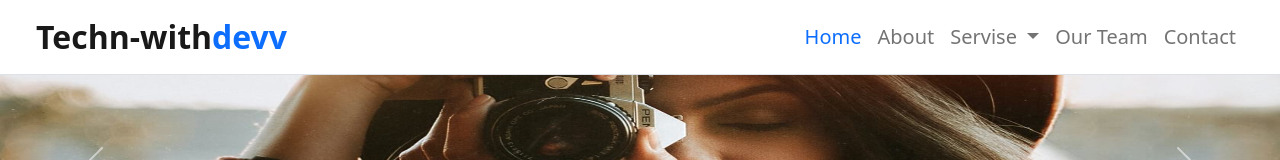
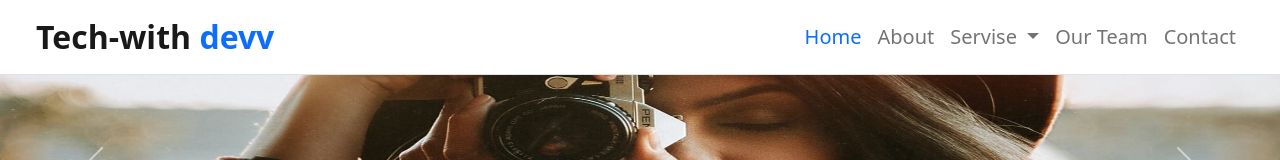
Before and after one commit to Divyasoniworld/bootstrap5-website, a plain HTML site: page index.html in a window 1280 px wide. Shown: the top 160 px of the page. Drawn offline with nearby package versions, Linux system fonts and the light colour scheme.

Commit message:
Update index.html

```diff
--- a/index.html
+++ b/index.html
@@ -20,7 +20,7 @@
 <header id="home">
   <nav class="navbar navbar-expand-lg navbar-light bg-white px-4 border-bottom fixed-top">
     <div class="container-fluid">
-      <a class="navbar-brand fs-2" href="#"><b>Techn-with</b><span class="text-primary"><b>devv</b></span></a>
+      <a class="navbar-brand fs-2" href="#"><b>Tech-with </b><span class="text-primary"><b>devv</b></span></a>
       <button class="navbar-toggler" type="button" data-bs-toggle="collapse" data-bs-target="#navbarSupportedContent" aria-controls="navbarSupportedContent" aria-expanded="false" aria-label="Toggle navigation">
         <span class="navbar-toggler-icon"></span>
       </button>
```
